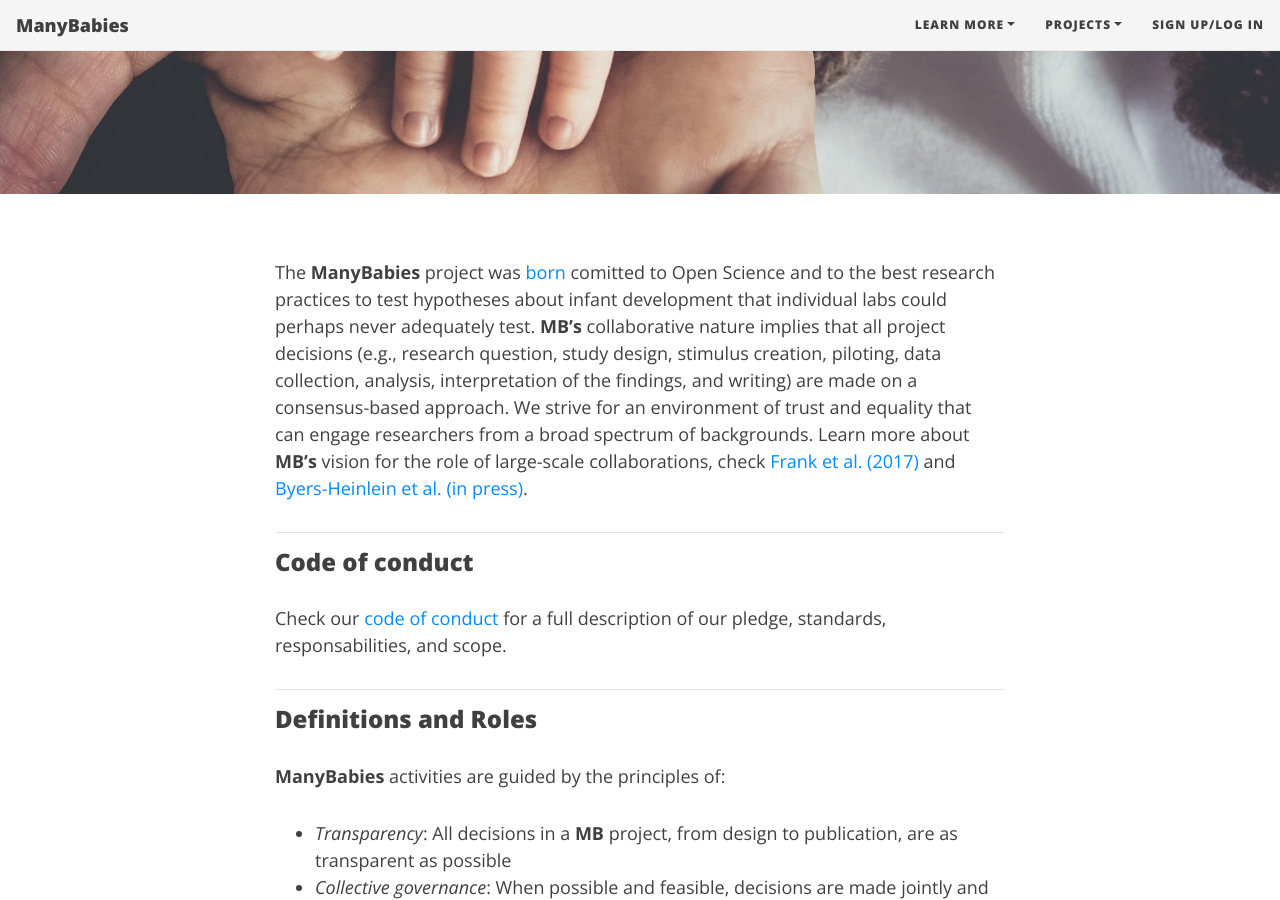
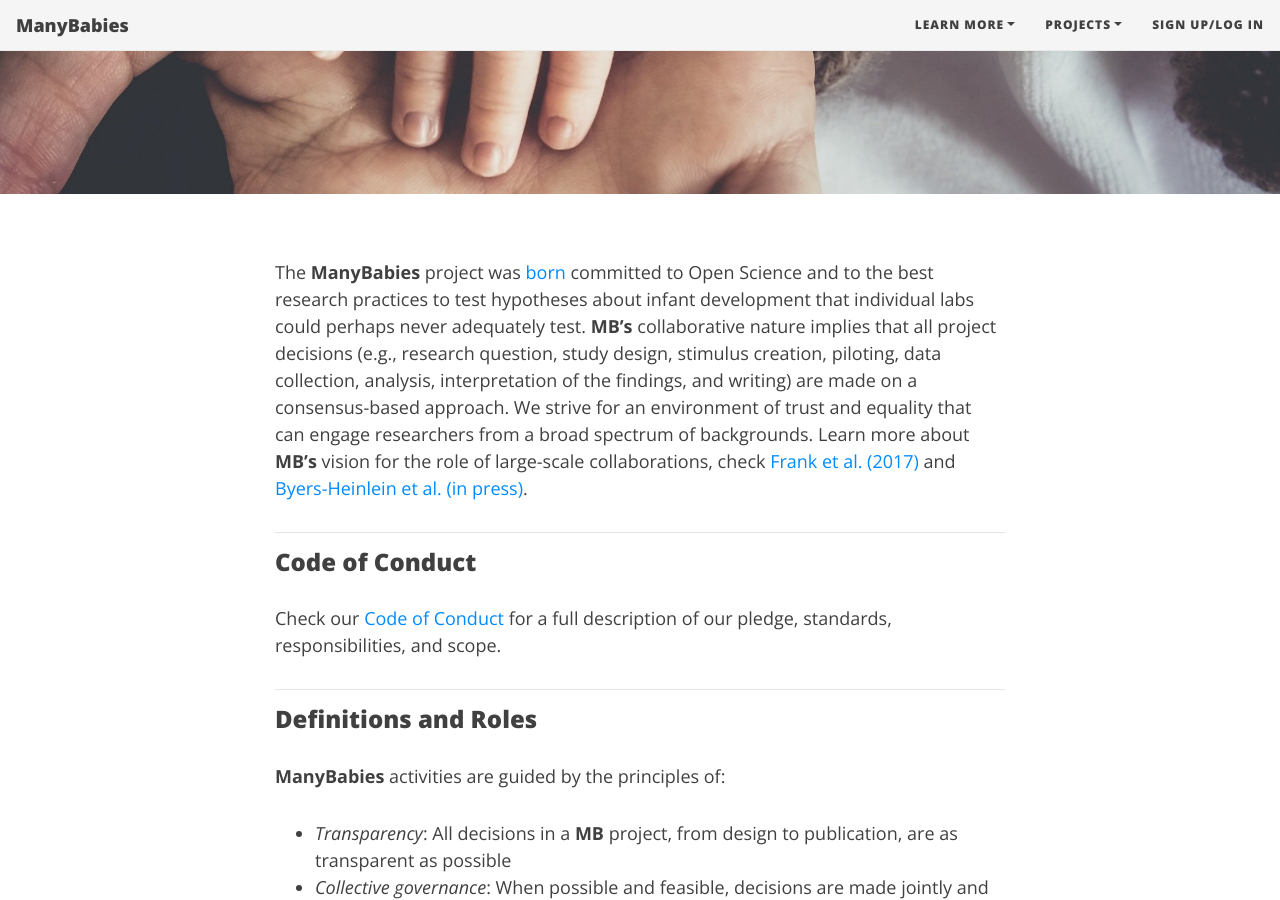
Before and after one commit to manybabies/manybabies.github.io, a Jekyll site: the page built from about.md, in a window 1280 px wide and 900 px high, scrolled down 293 px. Built offline with Jekyll 4.4.1, drawn with Linux system fonts in a browser that asks for light colours; nearby versions of some CDN libraries; some web fonts are replaced.

Commit message:
typo fixes to about page

```diff
--- a/about.md
+++ b/about.md
@@ -9,7 +9,7 @@
 - update funding information? MB2 Grant?
 --->
 
-The **ManyBabies** project was [born](https://babieslearninglanguage.blogspot.com/2015/12/the-manybabies-project.html) comitted to Open Science and to the best research practices to test hypotheses about infant development that individual labs could perhaps never adequately test. **MB's** collaborative nature implies that all project decisions (e.g., research question, study design, stimulus creation, piloting, data collection, analysis, interpretation of the findings, and writing) are made on a consensus-based approach. We strive for an environment of trust and equality that can engage researchers from a broad spectrum of backgrounds. Learn more about **MB's** vision for the role of large-scale collaborations, check [Frank et al. (2017)](https://psyarxiv.com/27b43/) and [Byers-Heinlein et al. (in press)](https://psyarxiv.com/dmhk2/).
+The **ManyBabies** project was [born](https://babieslearninglanguage.blogspot.com/2015/12/the-manybabies-project.html) committed to Open Science and to the best research practices to test hypotheses about infant development that individual labs could perhaps never adequately test. **MB's** collaborative nature implies that all project decisions (e.g., research question, study design, stimulus creation, piloting, data collection, analysis, interpretation of the findings, and writing) are made on a consensus-based approach. We strive for an environment of trust and equality that can engage researchers from a broad spectrum of backgrounds. Learn more about **MB's** vision for the role of large-scale collaborations, check [Frank et al. (2017)](https://psyarxiv.com/27b43/) and [Byers-Heinlein et al. (in press)](https://psyarxiv.com/dmhk2/).
 
 <!-- Too detailed?
 Infant research usually requires significant human and financial resources and is slow to conduct. These aspects, combined with the pressure to publish at a rapid pace to secure promotions and funding, can render the conduction of large-scale projects unpractical under individual labs contexts.
@@ -20,8 +20,8 @@
 
 ***
 
-### Code of conduct
-Check our [code of conduct]({{site.baseurl}}/code_conduct/) for a full description of our pledge, standards, responsabilities, and scope.
+### Code of Conduct
+Check our [Code of Conduct]({{site.baseurl}}/code_conduct/) for a full description of our pledge, standards, responsibilities, and scope.
 
 ***
 
```
